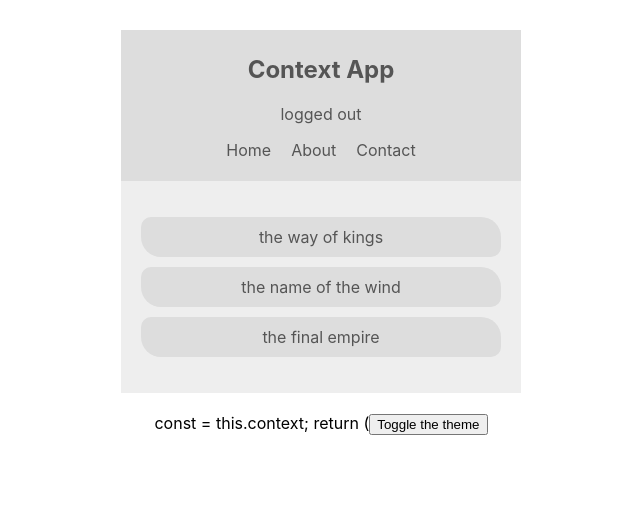
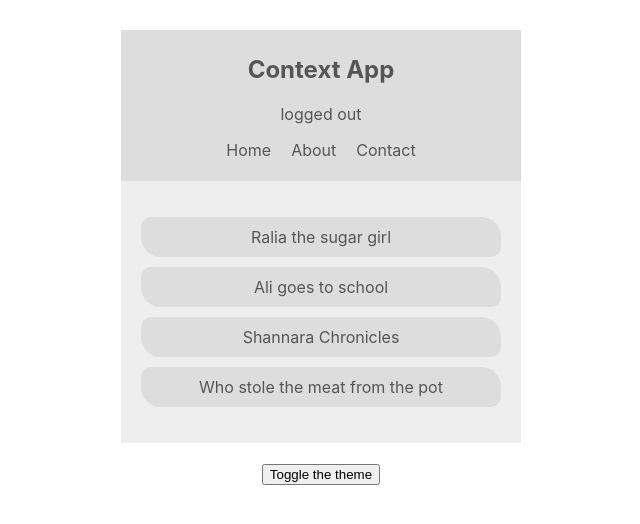
Before and after one commit to Olly-E/context-app, a React (Create React App) app: page / in a window 1280 px wide. Shown: the top 524 px of the page, without its empty margins (319-959 px from the left). Built offline with nearby package versions, Linux system fonts and the light colour scheme.

Commit message:
fixed the bug preventing rendering

```diff
--- a/src/App.js
+++ b/src/App.js
@@ -1,7 +1,9 @@
+import React from 'react';
 import BookList from "./components/BookList";
 import Navbar from "./components/Navbar";
 import ThemeToggle from "./components/ThemeToggle";
 import AuthContextProvider from "./context/AuthContext";
+import BookContextProvider from "./context/BookContext";
 import ThemeContextProvider from "./context/ThemeContext";
 
 function App() {
@@ -10,8 +12,10 @@
       <ThemeContextProvider>
         <AuthContextProvider>
         <Navbar />
-        <BookList />
-        <ThemeToggle />
+          <BookContextProvider>
+            <BookList />
+          </BookContextProvider>
+          <ThemeToggle />
         </AuthContextProvider>
       </ThemeContextProvider>
     </div>
--- a/src/components/BookList.js
+++ b/src/components/BookList.js
@@ -1,18 +1,23 @@
-import React, {useContext } from 'react';
+import React, { useContext } from 'react';
+import { BookContext } from '../context/BookContext';
 import { ThemeContext } from '../context/ThemeContext';
+
 
 const BookList = () => {
     const {isLightTheme, light, dark} = useContext(ThemeContext);
+    const {books} = useContext(BookContext);
     const theme = isLightTheme ? light : dark;
-    return (
+  return (
     <div className='book-list' style={{color: theme.syntax, background: theme.bg}}>
-                <ul>
-                <li style={{background: theme.ui}}>the way of kings</li>
-                <li style={{background: theme.ui}}>the name of the wind</li>
-                <li style={{background: theme.ui}}>the final empire</li>
-                </ul>
-            </div>
-        );
+        <ul>
+        {books.map(book => {
+            return (
+                <li key={book.id} style={{background: theme.ui}}>{book.title}</li>
+            )
+        })}
+        </ul>
+    </div>
+  )
 }
 
-export default BookList
+export default BookList;
--- a/src/components/Navbar.js
+++ b/src/components/Navbar.js
@@ -1,9 +1,6 @@
 import React, { useContext } from 'react';
 import { AuthContext } from '../context/AuthContext';
 import { ThemeContext } from '../context/ThemeContext';
-
-
-
 
 export const Navbar = () => {
     const {isLightTheme, light, dark} = useContext(ThemeContext);
--- a/src/components/ThemeToggle.js
+++ b/src/components/ThemeToggle.js
@@ -1,14 +1,13 @@
-import React, { useContext} from 'react';
-import { ThemeContext } from '../context/ThemeContext';
+import React, {useContext} from 'react';
+import {ThemeContext} from '../context/ThemeContext';
 
 
 const ThemeToggle = () => {
-    const { toggleTheme } = useContext(ThemeContext);
+    const {toggleTheme} = useContext(ThemeContext);
   return (
     <div>
-        const { toggleTheme } = this.context;
-        return (
             <button onClick={toggleTheme}>Toggle the theme</button>
+
     </div>
   )
 }
--- /dev/null
+++ b/src/context/BookContext.js
@@ -0,0 +1,19 @@
+import React, { createContext, useState } from 'react';
+
+export const BookContext = createContext();
+
+const BookContextProvider = (props) => {
+    const [books, setBooks] = useState([
+        {title: 'Ralia the sugar girl', id: 1},
+        {title: 'Ali goes to school', id: 2},
+        {title: 'Shannara Chronicles', id: 3},
+        {title: 'Who stole the meat from the pot', id: 4}
+    ])
+  return (
+   <BookContext.Provider value={{books}}>
+       {props.children}
+   </BookContext.Provider>
+  )
+}
+
+export default BookContextProvider;
--- a/src/index.js
+++ b/src/index.js
@@ -2,7 +2,6 @@
 import ReactDOM from 'react-dom';
 import './index.css';
 import App from './App';
-import reportWebVitals from './reportWebVitals';
 
 ReactDOM.render(
   <React.StrictMode>
@@ -10,8 +9,3 @@
   </React.StrictMode>,
   document.getElementById('root')
 );
-
-// If you want to start measuring performance in your app, pass a function
-// to log results (for example: reportWebVitals(console.log))
-// or send to an analytics endpoint. Learn more: https://bit.ly/CRA-vitals
-reportWebVitals();
--- a/src/reportWebVitals.js
+++ /dev/null
@@ -1,13 +0,0 @@
-const reportWebVitals = onPerfEntry => {
-  if (onPerfEntry && onPerfEntry instanceof Function) {
-    import('web-vitals').then(({ getCLS, getFID, getFCP, getLCP, getTTFB }) => {
-      getCLS(onPerfEntry);
-      getFID(onPerfEntry);
-      getFCP(onPerfEntry);
-      getLCP(onPerfEntry);
-      getTTFB(onPerfEntry);
-    });
-  }
-};
-
-export default reportWebVitals;
```
Also changed, not shown: src/setupTests.js (deleted, +0 -5 lines).
